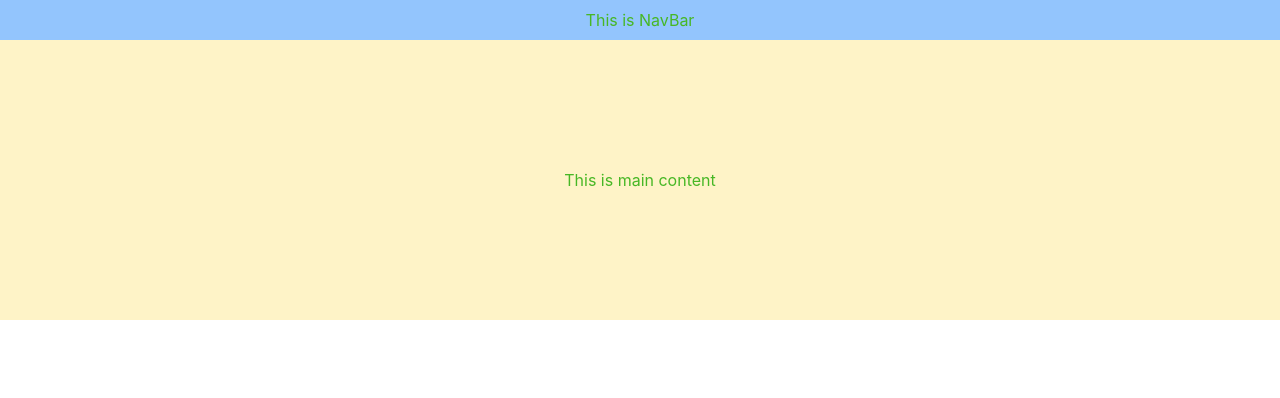
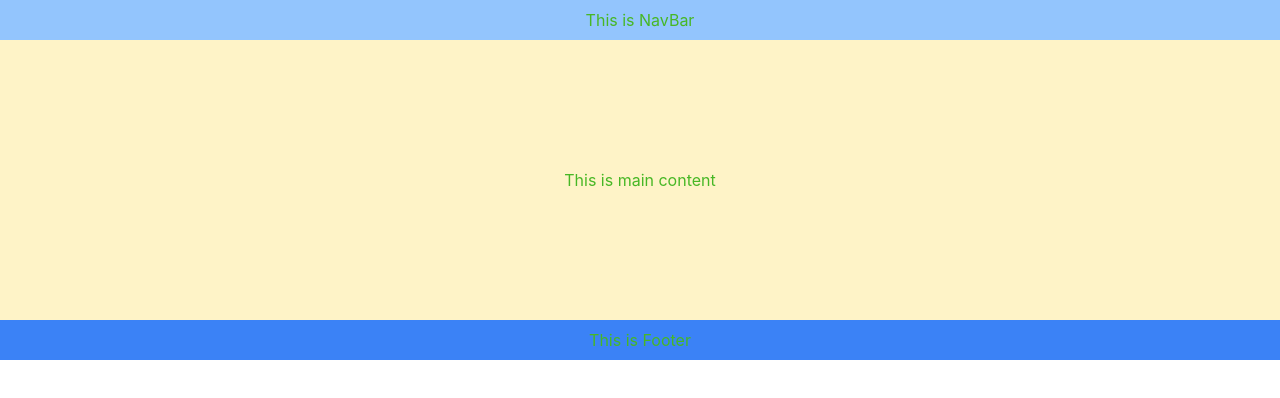
Before and after one commit to SethminiDisanayaka/RAD-React-App, a React (Create React App) app: page / in a window 1280 px wide. Shown: the top 398 px of the page. Built offline with nearby package versions, Linux system fonts and the light colour scheme.

Commit message:
create Footer.tsx file

```diff
--- a/src/App.tsx
+++ b/src/App.tsx
@@ -4,12 +4,14 @@ import logo from './logo.svg';
 import {NavBar} from './view/Navbar/NavBar';
 import {findAllByDisplayValue} from "@testing-library/react";
 import { MainContent } from './view/MainContent/MainContent';
+import { Footer } from './view/Footer/Footer';
 
 function App() {
   return (
       <div>
      <NavBar></NavBar>
      <MainContent></MainContent>
+     <Footer></Footer>
       </div>
   );
 }
--- /dev/null
+++ b/src/view/Footer/Footer.tsx
@@ -0,0 +1,12 @@
+import {Component} from "react";
+
+export class Footer extends Component {
+
+    render() {
+        return (
+            <div className="p-2 bg-blue-500">
+                <h1 className="text-1xl text-center text-secondaryColor">This is Footer</h1>
+            </div>
+        );
+    }
+}
```
